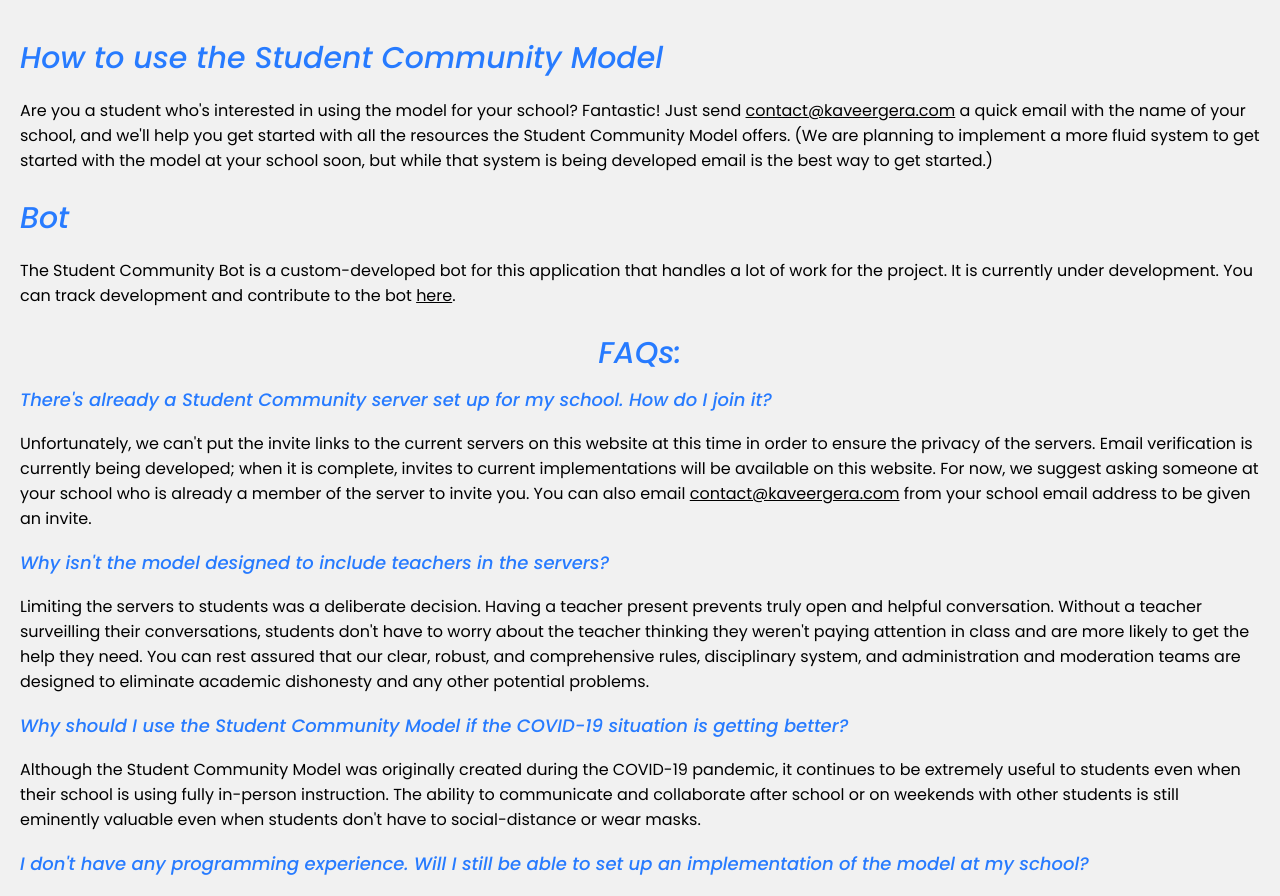
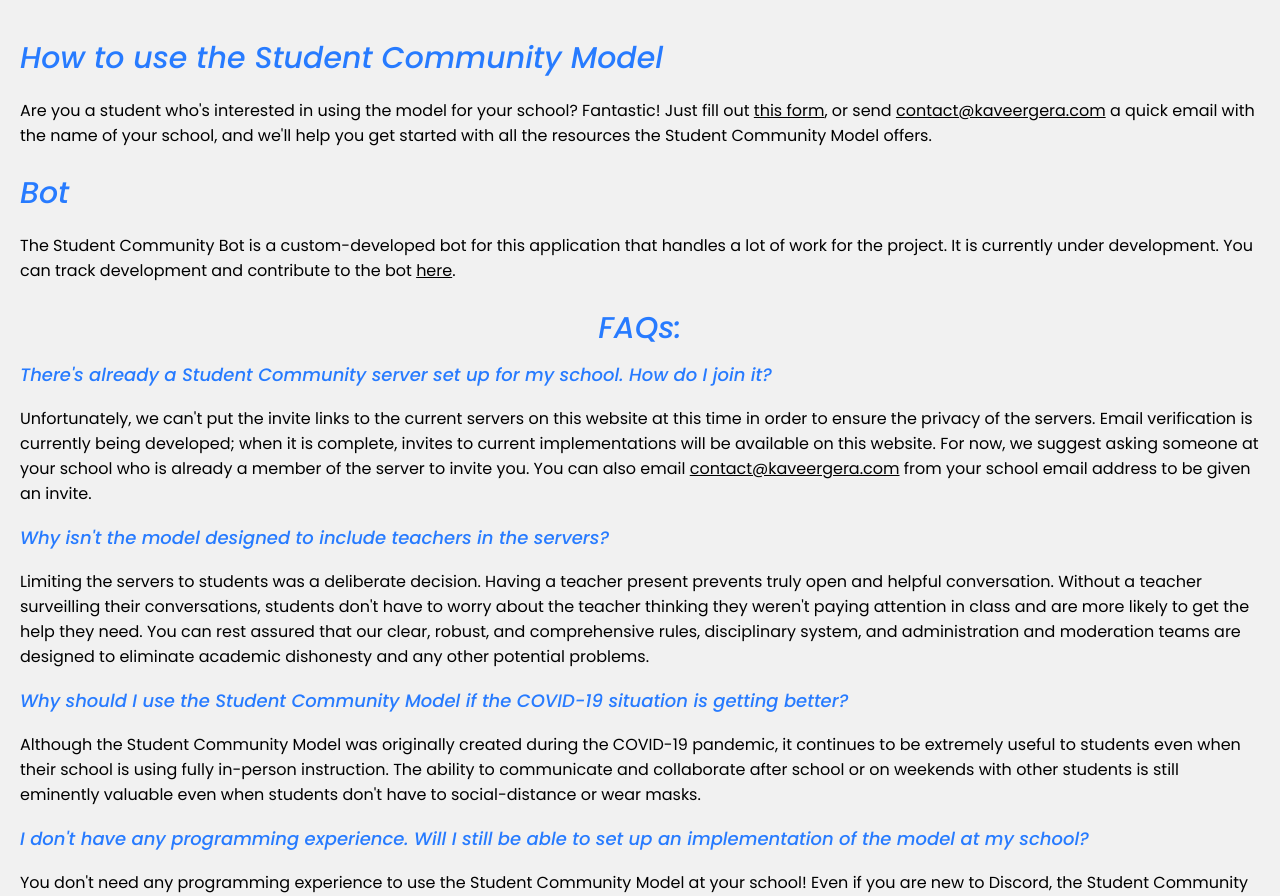
Before and after one commit to Reevak05/student-community-website, a plain HTML site: page index.html in a window 1280 px wide. Shown: the part 2082-2978 px from the top of the page. Drawn offline with Linux system fonts and the light colour scheme.

Commit message:
add link to form

```diff
--- a/index.html
+++ b/index.html
@@ -122,13 +122,16 @@ tailored to the model is currently under development (see the <i>Bot</i> section
     <br>
 </h3>
 <br>
-Are you a student who's interested in using the model for your school? Fantastic! Just send <a
+Are you a student who's interested in using the model for your school? Fantastic! Just fill out <a
+        href="https://forms.gle/26Xp3v5wmCf7VKdW7" style="
+        text-underline: #277bff;
+        color: black;
+        ">this form</a>, or send <a
         href="mailto:contact@kaveergera.com" style="
         text-underline: #277bff;
         color: black;
         ">contact@kaveergera.com</a> a quick email with the name of your school, and we'll help you get started with all
-the resources the Student Community Model offers. (We are planning to implement a more fluid system to get started with
-the model at your school soon, but while that system is being developed email is the best way to get started.)
+the resources the Student Community Model offers.
 
 <h3>
     <br>
```
